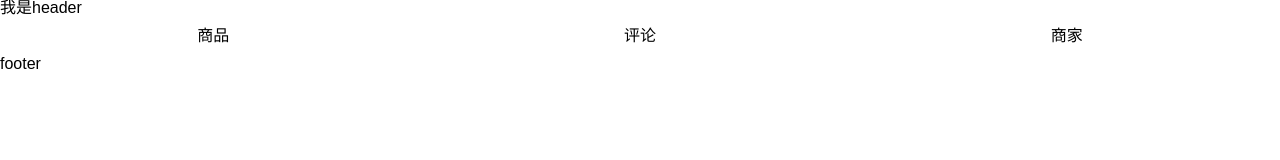
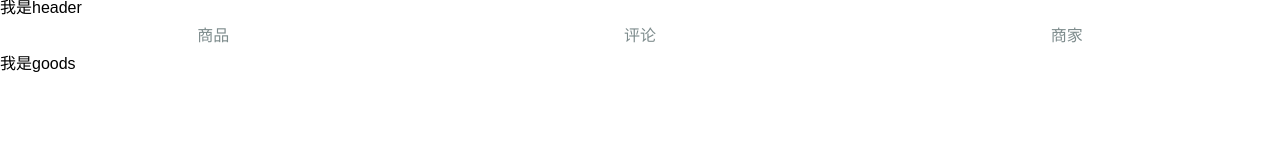
Before and after one commit to songxianling/vue-demo, a Vue app: page /#/goods in a window 1280 px wide. Shown: the top 160 px of the page. Built offline with nearby package versions, Linux system fonts and the light colour scheme; what vue-resource would draw is missing.

Commit message:
feat:使用router-link实现类似选项卡切换

```diff
--- a/src/App.vue
+++ b/src/App.vue
@@ -2,11 +2,17 @@
   <div id="app">
     <v-header></v-header>
     <div class="tab">
-      <div class="tab-item">商品</div>
-      <div class="tab-item">评论</div>
-      <div class="tab-item">商家</div>
+      <div class="tab-item">
+        <router-link to="/goods">商品</router-link>
+      </div>
+      <div class="tab-item">
+        <router-link to="/ratings">评论</router-link>
+      </div>
+      <div class="tab-item">
+        <router-link to="/seller">商家</router-link>
+      </div>
     </div>
-    <div class="footer">footer</div>
+    <router-view></router-view>
   </div>
 </template>
 
--- /dev/null
+++ b/src/components/goods/goods.vue
@@ -0,0 +1,16 @@
+<template>
+  <div>
+    我是goods
+  </div>
+</template>
+
+<script type="text/ecmascript-6">
+export default{
+
+};
+</script>
+
+<style lang="stylus" rel="stylesheet/stylus">
+  @import "../../common/stylus/mixin";
+
+</style>
--- /dev/null
+++ b/src/components/ratings/ratings.vue
@@ -0,0 +1,16 @@
+<template>
+  <div>
+    我是ratings
+  </div>
+</template>
+
+<script type="text/ecmascript-6">
+export default{
+
+};
+</script>
+
+<style lang="stylus" rel="stylesheet/stylus">
+  @import "../../common/stylus/mixin";
+
+</style>
--- /dev/null
+++ b/src/components/seller/seller.vue
@@ -0,0 +1,16 @@
+<template>
+  <div>
+    我是seller
+  </div>
+</template>
+
+<script type="text/ecmascript-6">
+export default{
+
+};
+</script>
+
+<style lang="stylus" rel="stylesheet/stylus">
+  @import "../../common/stylus/mixin";
+
+</style>
--- a/src/main.js
+++ b/src/main.js
@@ -2,9 +2,9 @@
 import VueRouter from 'vue-router';
 import VueResource from 'vue-resource';
 import App from './App';
-// import goods from 'components/goods/goods';
-// import ratings from 'components/ratings/ratings';
-// import seller from 'components/seller/seller';
+import goods from 'components/goods/goods';
+import ratings from 'components/ratings/ratings';
+import seller from 'components/seller/seller';
 
 import 'common/stylus/index.styl';
 
@@ -12,14 +12,22 @@
 Vue.use(VueResource);
 
 const routes = [
-  // {
-  //   path: '/',
-  //   redirect: '/goods'
-  // },
-  // {
-  //   path: '/goods',
-  //   component: goods
-  // }
+  {
+    path: '/',
+    redirect: '/goods'
+  },
+  {
+    path: '/goods',
+    component: goods
+  },
+  {
+    path: '/ratings',
+    component: ratings
+  },
+  {
+    path: '/seller',
+    component: seller
+  }
 ];
 
 const router = new VueRouter({
```
